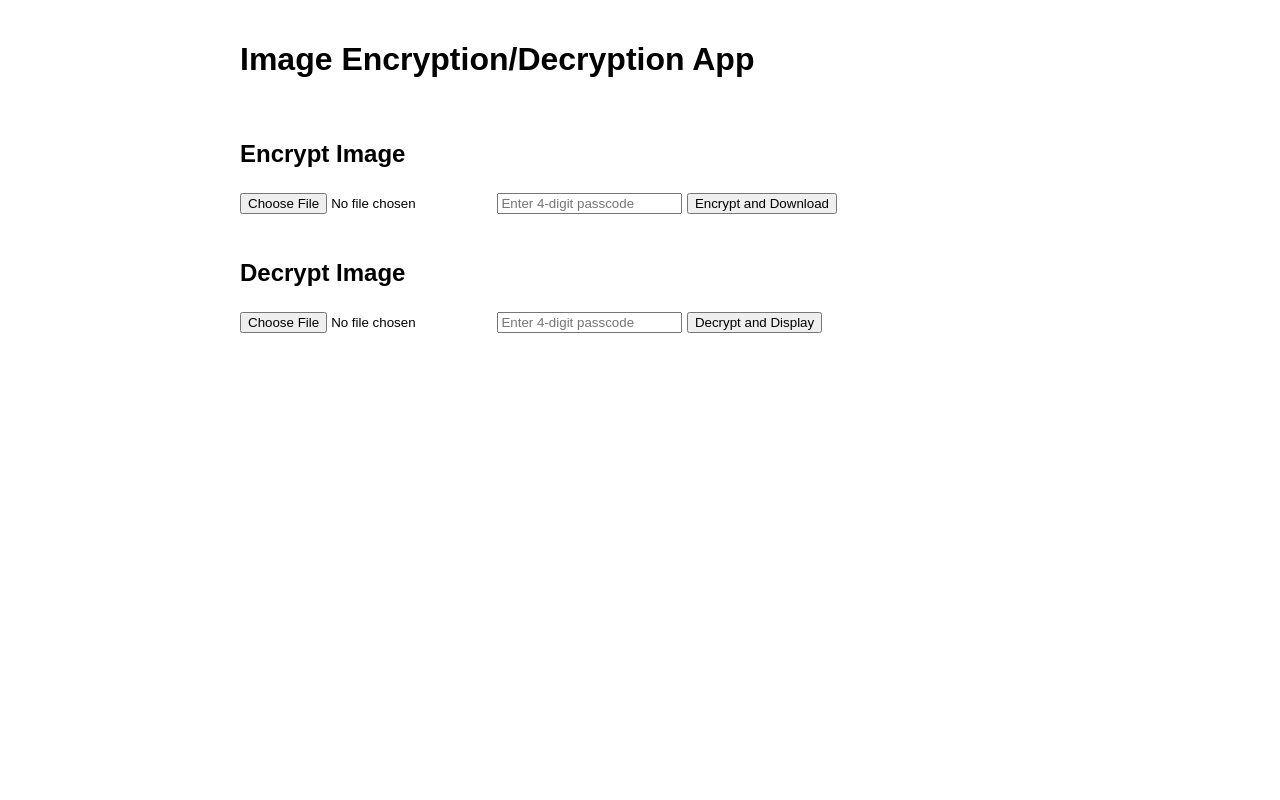
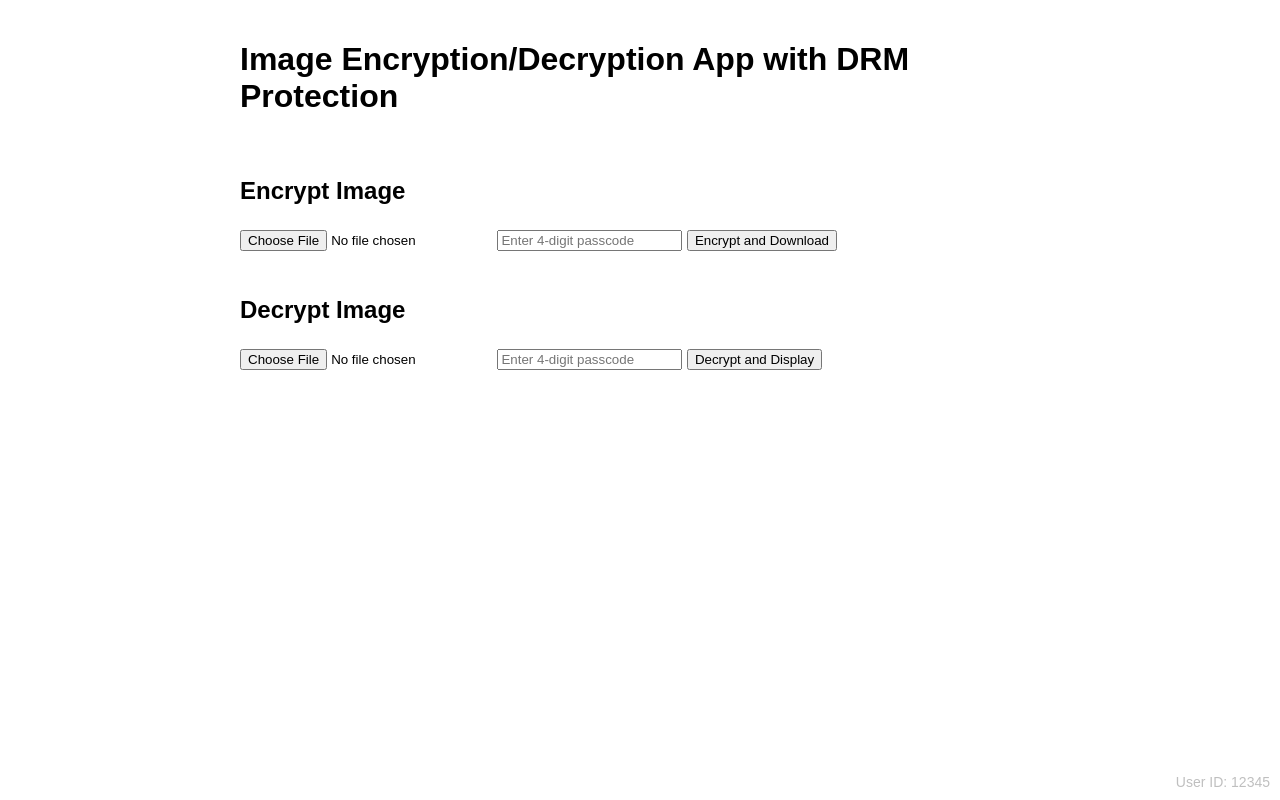
Before and after one commit to rohandabir/encimgdecimg, a plain HTML site: page index.html in a window 1280 px wide. Drawn offline with Linux system fonts and the light colour scheme.

Commit message:
Update index.html

```diff
--- a/index.html
+++ b/index.html
@@ -3,13 +3,14 @@
 <head>
     <meta charset="UTF-8">
     <meta name="viewport" content="width=device-width, initial-scale=1.0">
-    <title>Image Encryption/Decryption App</title>
+    <title>Image Encryption/Decryption App with DRM</title>
     <style>
         body {
             font-family: Arial, sans-serif;
             max-width: 800px;
             margin: 0 auto;
             padding: 20px;
+            position: relative;
         }
         .container {
             display: flex;
@@ -23,11 +24,21 @@
             max-width: 100%;
             height: auto;
         }
+        /* Watermark style */
+        #watermark {
+            position: fixed;
+            bottom: 10px;
+            right: 10px;
+            opacity: 0.5;
+            color: gray;
+            pointer-events: none;
+            font-size: 14px;
+        }
     </style>
 </head>
 <body>
     <div class="container">
-        <h1>Image Encryption/Decryption App</h1>
+        <h1>Image Encryption/Decryption App with DRM Protection</h1>
 
         <div>
             <h2>Encrypt Image</h2>
@@ -46,6 +57,9 @@
         </div>
     </div>
 
+    <!-- Watermark -->
+    <div id="watermark">User ID: 12345</div>
+
     <script>
         const imageInput = document.getElementById('imageInput');
         const encryptPasscode = document.getElementById('encryptPasscode');
@@ -55,6 +69,22 @@
         const decryptPasscode = document.getElementById('decryptPasscode');
         const decryptButton = document.getElementById('decryptButton');
         const decryptedImage = document.getElementById('decryptedImage');
+
+        // Prevent right-click, copy, paste, and print screen
+        document.addEventListener('contextmenu', function (e) {
+            e.preventDefault();
+        });
+        document.addEventListener("keydown", function(event) {
+            if (event.key === "PrintScreen") {
+                navigator.clipboard.writeText("");
+                alert("Screenshots are disabled!");
+            }
+        });
+
+        // Attempt to detect screen recording
+        if (navigator.mediaDevices.getDisplayMedia) {
+            alert("Screen recording is not allowed!");
+        }
 
         // Preview selected image
         imageInput.addEventListener('change', (e) => {
```
